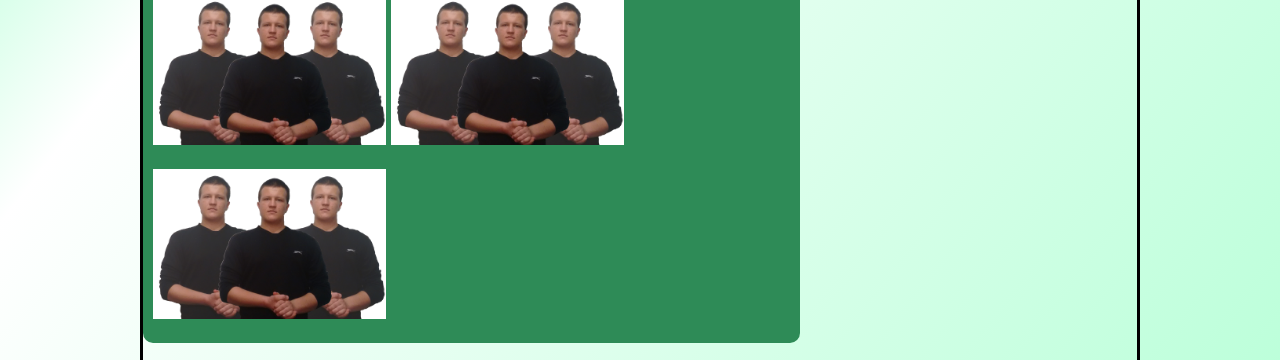
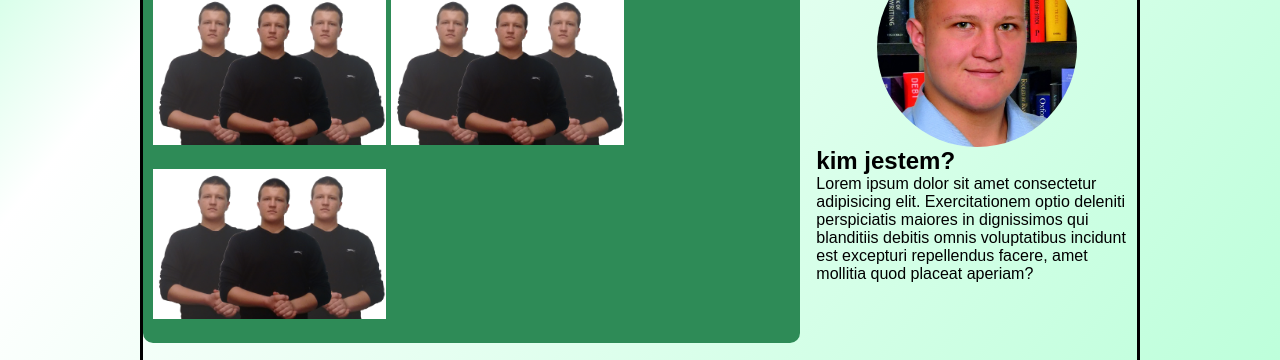
Before and after one commit to elianoPL/homepage, a plain HTML site: page index.html in a window 1280 px wide. Shown: the part 177-537 px from the top of the page. Drawn offline with Linux system fonts and the light colour scheme.

Commit message:
add author section

```diff
--- a/index.html
+++ b/index.html
@@ -13,14 +13,24 @@
       <p class="main-header__sentence">strona domowa Eliasza Łodygi</p>
     </header>
     <nav class="nav">
-
-        <a href="index.html#" class="nav__link nav__link--special">home</a>
-        <a href="index.html#about" class="nav__link">o mnie</a>
-        <a href="index.html#projects" class="nav__link">projekty</a>
-        <a href="wtf.html" class="nav__link">notatki</a>
-        <a href="index.html#contact" class="nav__link">kontakt</a>
-
+      <a href="index.html#" class="nav__link nav__link--special">home</a>
+      <a href="index.html#about" class="nav__link">o mnie</a>
+      <a href="index.html#projects" class="nav__link">projekty</a>
+      <a href="wtf.html" class="nav__link">notatki</a>
+      <a href="index.html#contact" class="nav__link">kontakt</a>
     </nav>
+    <aside class="aside">
+      <section class="author">
+        <img src="img/square-face.jpg" alt="" class="author__photo" />
+        <h2 class="author__title">kim jestem?</h2>
+        <p class="author__note">
+          Lorem ipsum dolor sit amet consectetur adipisicing elit.
+          Exercitationem optio deleniti perspiciatis maiores in dignissimos qui
+          blanditiis debitis omnis voluptatibus incidunt est excepturi
+          repellendus facere, amet mollitia quod placeat aperiam?
+        </p>
+      </section>
+    </aside>
     <main class="main">
       <section class="welcome">
         <h2 class="welcome__header">Witaj na mojej stronie!</h2>
--- a/style.css
+++ b/style.css
@@ -31,6 +31,7 @@ body {
   padding: 20px;
   border-radius: 0 0 10px 10px;
   text-align: center;
+  width: 300px;
 }
 .main-header__header {
   color: white;
@@ -47,7 +48,7 @@ body {
   justify-self: end;
   background-color: rgba(255, 99,71, 0.6);
   border-radius: 5px;
-  padding: 10px;
+
   display: flex;
   justify-content: space-around;
   flex-wrap: wrap;
@@ -61,12 +62,25 @@ body {
   text-shadow: 0px 0px 5px rgba(0, 0, 0, 1);
   padding: 3px 18px;
   border-radius: 5px;
+  margin: 10px 0;
+}
+.nav__link:first-child {
+  margin-left: 10px;
+}
+.nav__link:last-child {
+  margin-right: 10px;
 }
 .nav__link:hover,
 .nav__link:focus {
   background: white;
   color: tomato;
   text-shadow: none;
+}
+.author__photo {
+  max-width: 200px;
+  border-radius: 100%;
+  display: block;
+  margin: 0 auto;
 }
 .welcome {
   background-color: seagreen;
```
Also changed, not shown: img/square-face.jpg (added).
